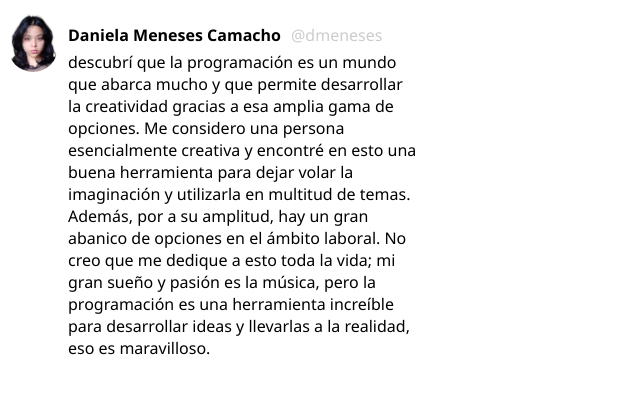
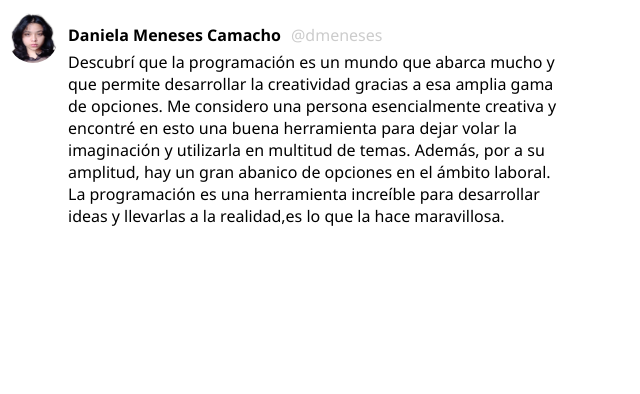
Before and after one commit to Danielam11/daniela-meneses, a plain HTML site: page index.html in a window 1280 px wide. Shown: the whole page, without its empty margins (0-640 px from the left). Drawn offline with Linux system fonts and the light colour scheme.

Commit message:
arreglo dimensiones

```diff
--- a/index.html
+++ b/index.html
@@ -9,6 +9,7 @@
 
       img {
         width: 50px;
+        height: 55px;
         border-radius: 50px;
         float: left;
         margin-right: 10px;
@@ -26,9 +27,8 @@
       }
       div.info {
         margin-left: 60px;
-        margin-right: 854px;
+        margin-right: 700px;
         margin-top: 5px;
-        text-align: left;
       }
     </style>
   </head>
@@ -37,14 +37,13 @@
     <p class="username">Daniela Meneses Camacho</p>
     <p>@dmeneses</p>
     <div class="info">
-      descubrí que la programación es un mundo que abarca mucho y que permite
+      Descubrí que la programación es un mundo que abarca mucho y que permite
       desarrollar la creatividad gracias a esa amplia gama de opciones. Me
       considero una persona esencialmente creativa y encontré en esto una buena
       herramienta para dejar volar la imaginación y utilizarla en multitud de
       temas. Además, por a su amplitud, hay un gran abanico de opciones en el
-      ámbito laboral. No creo que me dedique a esto toda la vida; mi gran sueño
-      y pasión es la música, pero la programación es una herramienta increíble
-      para desarrollar ideas y llevarlas a la realidad, eso es maravilloso.
+      ámbito laboral. La programación es una herramienta increíble para
+      desarrollar ideas y llevarlas a la realidad,es lo que la hace maravillosa.
     </div>
   </body>
 </html>
```
